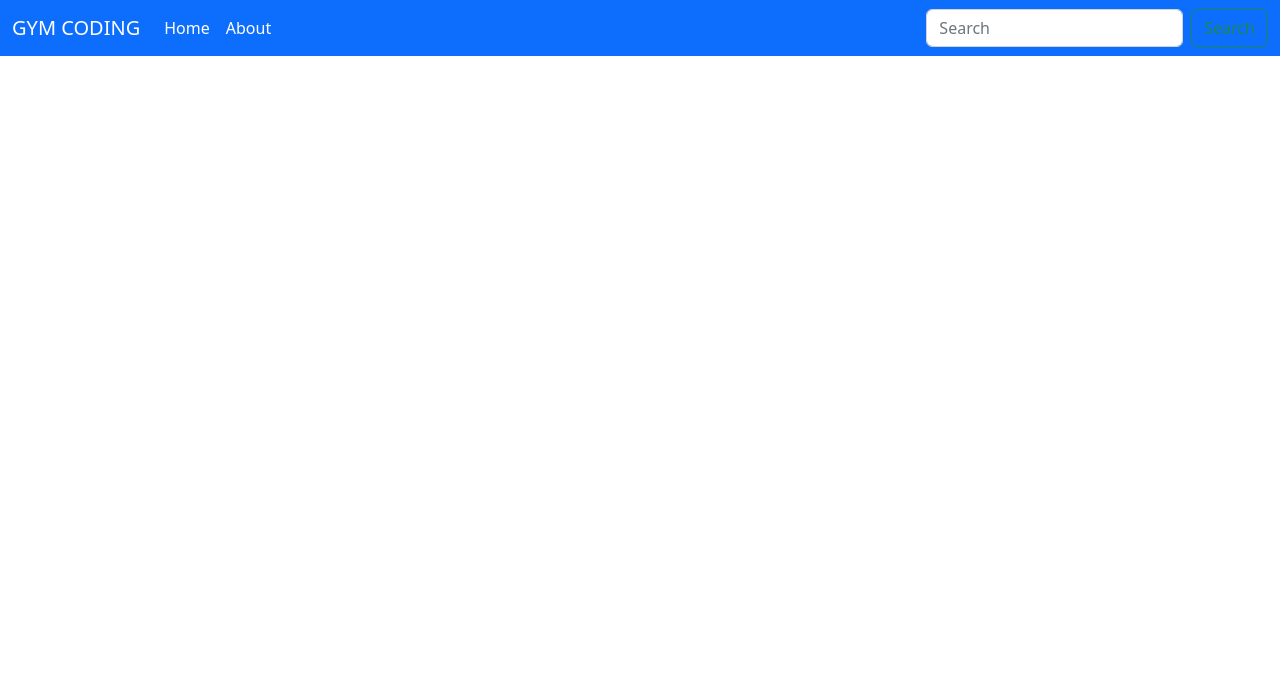
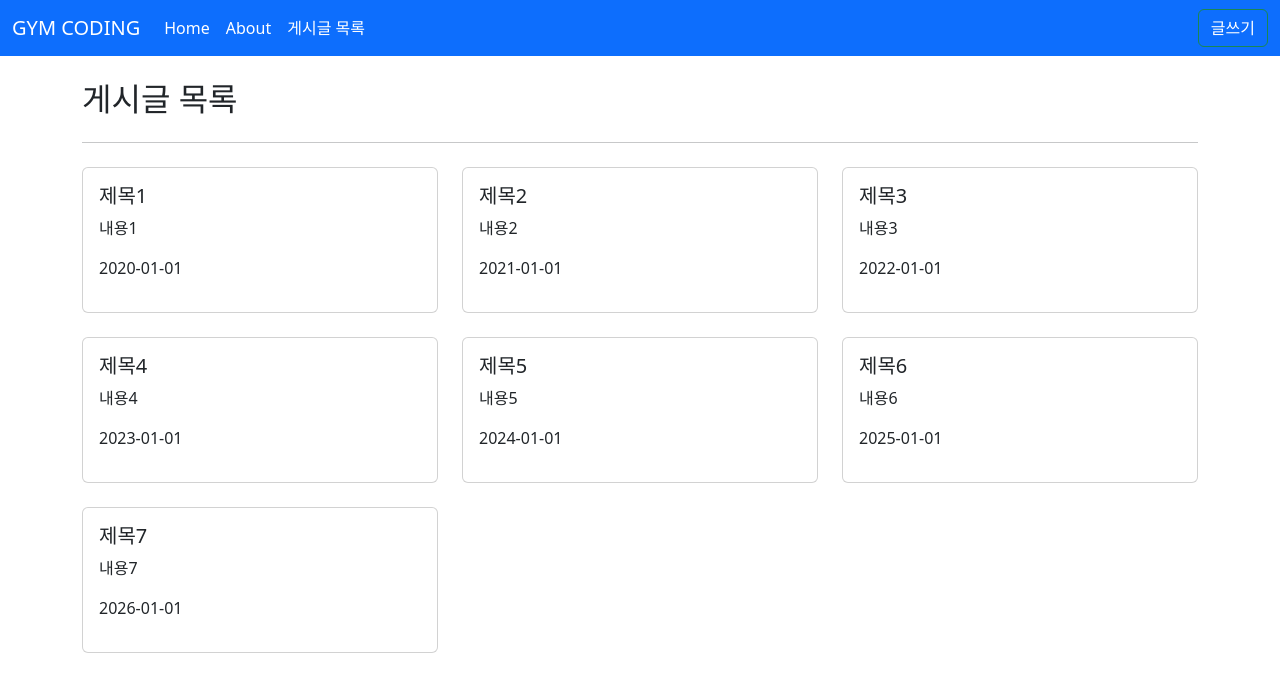
Before and after one commit to DSeung001/learn-vue, a Vue app in the folder vue3-posts/: page /posts in a window 1280 px wide. Shown: the top 692 px of the page. Built offline with nearby package versions, Linux system fonts and the light colour scheme.

Commit message:
Vue Router 학습: 게시판 UI 만들기

```diff
--- /dev/null
+++ b/vue3-posts/src/api/posts.js
@@ -0,0 +1,14 @@
+// axios로 데이터 조회
+const posts = [
+  {id:1, title:"제목1", content:"내용1", createdAt:"2020-01-01"},
+  {id:2, title:"제목2", content:"내용2", createdAt:"2021-01-01"},
+  {id:3, title:"제목3", content:"내용3", createdAt:"2022-01-01"},
+  {id:4, title:"제목4", content:"내용4", createdAt:"2023-01-01"},
+  {id:5, title:"제목5", content:"내용5", createdAt:"2024-01-01"},
+  {id:6, title:"제목6", content:"내용6", createdAt:"2025-01-01"},
+  {id:7, title:"제목7", content:"내용7", createdAt:"2026-01-01"},
+];
+
+export function getPosts(){
+  return posts;
+}
--- /dev/null
+++ b/vue3-posts/src/components/posts/PostItem.vue
@@ -0,0 +1,30 @@
+<template>
+  <div class="card">
+    <div class="card-body">
+      <h5 class="card-title">{{ title }}</h5>
+      <p class="card-text">
+        {{ content }}
+      </p>
+      <p class="test-muted">
+        {{ createdAt }}
+      </p>
+    </div>
+  </div>
+</template>
+
+<script setup>
+defineProps({
+  title: {
+    type: String,
+    required: true,
+  },
+  content: {
+    type: String,
+  },
+  createdAt: {
+    type: [String, Date, Number],
+  },
+});
+</script>
+
+<style scoped></style>
--- a/vue3-posts/src/layouts/TheHeader.vue
+++ b/vue3-posts/src/layouts/TheHeader.vue
@@ -30,24 +30,41 @@
                 About
               </RouterLink>
             </li>
+            <li class="nav-item">
+              <RouterLink
+                class="nav-link active"
+                to="/posts"
+                active-class="active"
+              >
+                게시글 목록
+              </RouterLink>
+            </li>
           </ul>
-          <form class="d-flex">
-            <input
-              class="form-control me-2"
-              type="search"
-              placeholder="Search"
-              aria-label="Search"
-            />
-            <button class="btn btn-outline-success" type="submit">
-              Search
+          <div class="d-flex">
+            <button
+              class="btn btn-outline-success text-white"
+              type="button"
+              @click="goPage"
+            >
+              글쓰기
             </button>
-          </form>
+          </div>
         </div>
       </div>
     </nav>
   </header>
 </template>
 
-<script setup></script>
+<script setup>
+import { useRouter } from 'vue-router';
+
+const router = useRouter();
+
+const goPage = () => {
+  router.push({
+    name: 'PostCreate',
+  });
+};
+</script>
 
 <style lang="scss" scoped></style>
--- a/vue3-posts/src/router/index.js
+++ b/vue3-posts/src/router/index.js
@@ -1,6 +1,10 @@
 import { createRouter, createWebHistory } from 'vue-router';
 import HomeView from '@/views/HomeView.vue';
 import AboutView from '@/views/AboutView.vue';
+import PostCreateView from '@/views/posts/PostCreateView.vue';
+import PostDetailView from '@/views/posts/PostDetailView.vue';
+import PostEditView from '@/views/posts/PostEditView.vue';
+import PostListView from '@/views/posts/PostListView.vue';
 
 const routes = [
   {
@@ -13,6 +17,26 @@
     name: 'About',
     component: AboutView,
   },
+  {
+    path: '/posts',
+    name: 'PostList',
+    component: PostListView,
+  },
+  {
+    path: '/posts/create',
+    name: 'PostCreate',
+    component: PostCreateView,
+  },
+  {
+    path: '/posts/:id',
+    name: 'PostDetail',
+    component: PostDetailView,
+  },
+  {
+    path: '/posts/:id/edit',
+    name: 'PostEdit',
+    component: PostEditView,
+  },
 ];
 
 const router = createRouter({
--- a/vue3-posts/src/views/HomeView.vue
+++ b/vue3-posts/src/views/HomeView.vue
@@ -10,7 +10,9 @@
 
 const router = useRouter();
 const goAboutPage = () => {
-  router.push('/about');
+  router.push({
+    name: 'About',
+  });
 };
 </script>
 
--- /dev/null
+++ b/vue3-posts/src/views/posts/PostCreateView.vue
@@ -0,0 +1,30 @@
+<template>
+  <div>
+    <h2>게시글 등록</h2>
+    <hr class="my-4" />
+
+    <form @submit.prevent>
+      <div class="mb-3">
+        <label for="title" class="form-label">제목</label>
+        <input type="text" class="form-control" id="title" />
+      </div>
+      <div class="mb-3">
+        <label for="content" class="form-label">내용</label>
+        <textarea class="form-control" id="content" rows="3"></textarea>
+      </div>
+      <div class="pt-4">
+        <button type="button" class="btn btn-outline-dark me-2" @click="goListPage">목록</button>
+        <button class="btn btn-primary">저장</button>
+      </div>
+    </form>
+  </div>
+</template>
+
+<script setup>
+import { useRouter } from "vue-router";
+
+const router = useRouter();
+const goListPage = () => router.push({ name: "PostList" });
+</script>
+
+<style scoped></style>
--- /dev/null
+++ b/vue3-posts/src/views/posts/PostDetailView.vue
@@ -0,0 +1,56 @@
+<template>
+  <div>
+    <h2>제목</h2>
+    <p>
+      내용
+    </p>
+    <p class="text-muted">
+      2021-01-1
+    </p>
+    <hr class="my-4" />
+    <div class="row g-2">
+      <div class="col-auto">
+        <button class="btn btn-outline-dark">
+          이전글
+        </button>
+      </div>
+      <div class="col-auto">
+        <button class="btn btn-outline-dark">
+          다음글
+        </button>
+      </div>
+
+      <div class="col-auto me-auto" />
+
+      <div class="col-auto">
+        <button class="btn btn-outline-dark" @click="goListPage">
+          목록
+        </button>
+      </div>
+      <div class="col-auto">
+        <button class="btn btn-outline-primary" @click="goEditPage">
+          수정
+        </button>
+      </div>
+      <div class="col-auto">
+        <button class="btn btn-outline-danger">
+          삭제
+        </button>
+      </div>
+    </div>
+  </div>
+</template>
+
+<script setup>
+import { useRoute, useRouter } from "vue-router";
+
+const route = useRoute();
+const router = useRouter();
+const id = route.params.id;
+
+const goListPage = () => router.push({ name: "PostList" });
+const goEditPage = () => router.push({ name: "PostEdit", params: { id: id } });
+
+</script>
+
+<style scoped></style>
--- /dev/null
+++ b/vue3-posts/src/views/posts/PostEditView.vue
@@ -0,0 +1,35 @@
+<template>
+  <div>
+    <h2>게시글 수정</h2>
+    <hr class="my-4" />
+
+    <form @submit.prevent>
+      <div class="mb-3">
+        <label for="title" class="form-label">제목</label>
+        <input type="text" class="form-control" id="title" />
+      </div>
+      <div class="mb-3">
+        <label for="content" class="form-label">내용</label>
+        <textarea class="form-control" id="content" rows="3"></textarea>
+      </div>
+      <div class="pt-4">
+        <button type="button" class="btn btn-outline-danger me-2" @click="goDetailPage">취소</button>
+        <button class="btn btn-primary">수정</button>
+      </div>
+    </form>
+  </div>
+</template>
+
+<script setup>
+
+import { useRoute, useRouter } from "vue-router";
+
+const route = useRoute()
+const router = useRouter();
+
+const id = route.params.id;
+
+const goDetailPage = () => router.push({name:'PostDetail', params:{id}})
+</script>
+
+<style scoped></style>
--- /dev/null
+++ b/vue3-posts/src/views/posts/PostListView.vue
@@ -0,0 +1,51 @@
+<template>
+  <div>
+    <h2>게시글 목록</h2>
+
+    <hr class="my-4">
+
+    <div class="row g-4">
+
+      <div v-for="post in posts" :key="post.id" class="col-4">
+        <PostItem
+          :title="post.title"
+          :content="post.content"
+          :created-at="post.createdAt"
+          @click="goPage(post.id)"
+        ></PostItem>
+      </div>
+
+    </div>
+  </div>
+</template>
+
+<script setup>
+import PostItem from "@/components/posts/PostItem.vue";
+import { getPosts } from "@/api/posts";
+import { ref } from "vue";
+import { useRouter } from "vue-router";
+
+const router = useRouter();
+const posts = ref([]);
+
+const fetchPosts = () => {
+  posts.value = getPosts();
+};
+fetchPosts();
+
+const goPage = (id) => {
+  // router.push("/posts/${id}");
+  router.push({
+    name:'PostDetail',
+    params:{
+      id
+    },
+    // query:{
+    //   searchText : 'hello'
+    // },
+    // hash: '#world'
+  })
+};
+</script>
+
+<style scoped></style>
```
